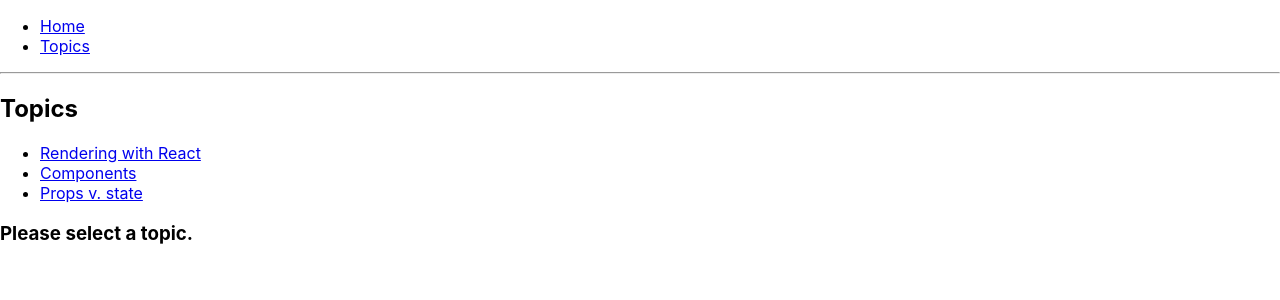
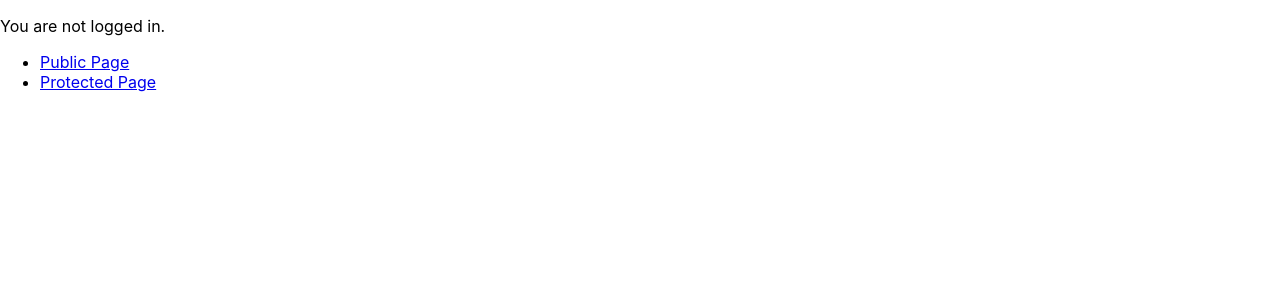
Before and after one commit to nchkdxlq/web-go, a React (Create React App) app in the folder react/learn/: page /topics in a window 1280 px wide. Shown: the top 300 px of the page. Built offline with nearby package versions, Linux system fonts and the light colour scheme.

Commit message:
Redirect Router

```diff
--- a/react/learn/src/router/App.js
+++ b/react/learn/src/router/App.js
@@ -12,13 +12,14 @@ import About from './pages/about';
 import Home from './pages/home';
 import Profile from './pages/profile';
 
-import NestingExample from './nesting'
+import NestingExample from './nesting';
+import RedirectExample from './redirect';
 
 
 export default class App extends PureComponent {
   render() {
     return (
-      <NestingExample />
+      <RedirectExample />
     )
   }
 }
--- a/react/learn/src/router/nesting/index.js
+++ b/react/learn/src/router/nesting/index.js
@@ -47,6 +47,9 @@ function Topics() {
   console.log(result);
 
   // [?] path 、url有什么区别
+  // The `path` lets us build <Route> paths that are
+  // relative to the parent route, while the `url` lets
+  // us build relative links.
   const { path, url } = result;
 
   return (
--- /dev/null
+++ b/react/learn/src/router/redirect/index.js
@@ -0,0 +1,139 @@
+import React, { memo } from 'react'
+import {
+  BrowserRouter,
+  Route,
+  Link,
+  Switch,
+  Redirect,
+  useHistory,
+  useLocation
+} from 'react-router-dom'
+
+export default memo(function AuthExample() {
+  console.log('AuthExample');
+
+  return (
+    <BrowserRouter>
+      <div>
+        <AuthButton />
+        <ul>
+          <li>
+            <Link to='/public'>Public Page</Link>
+          </li>
+          <li>
+            <Link to='/protected'>Protected Page</Link>
+          </li>
+        </ul>
+
+        <Switch>
+          <Route path='/public'>
+            <PublicPage />
+          </Route>
+          <Route path='/login'>
+            <LoginPage />
+          </Route>
+          <PrivateRoute path='/protected'>
+            <ProtectedPage />
+          </PrivateRoute>
+        </Switch>
+      </div>
+    </BrowserRouter>
+  )
+})
+
+
+const fakeAuth = {
+  isAuthenticated: false,
+  authenticate(cb) {
+    fakeAuth.isAuthenticated = true;
+    setTimeout(cb, 100);
+  },
+  signOut(cb) {
+    fakeAuth.isAuthenticated = false;
+    setTimeout(cb, 100);
+  }
+}
+
+function AuthButton() {
+  const history = useHistory()
+
+  return fakeAuth.isAuthenticated ? (
+    <p>
+      Welcome!{' '}
+      <button
+        onClick={() => {
+          fakeAuth.signOut(() => { history.push('/') });
+        }}
+      >
+        Sign Out
+      </button>
+    </p>
+  ) : (
+    <p>You are not logged in.</p>
+  );
+}
+
+
+function PrivateRoute({ children, ...rest }) {
+  const location = useLocation();
+  console.log('PrivateRoute', location);
+  console.log('rest', rest);
+  // return (
+  //   <Rout {...rest}
+  //     render={ ({ location }) =>
+  //       fakeAuth.isAuthenticated
+  //       ? children
+  //       : (
+  //         <Redirect to={{pathname: '/login', state: { from: location }}}/>
+  //       )
+  //     }
+  //   />
+  // );
+
+  return (
+    <Route {...rest}>
+      {
+        fakeAuth.isAuthenticated
+        ? children
+        : <Redirect to={{pathname: '/login', state: { from: location }}} />
+      }
+    </Route>
+  )
+
+  // return (
+  //   fakeAuth.isAuthenticated ? children : <Redirect to={{pathname: '/login', state: { from: location }}} />
+  // );
+}
+
+
+function PublicPage() {
+  return <h3>Public</h3>;
+}
+
+function ProtectedPage() {
+  const location = useLocation();
+  console.log('ProtectedPage', location);
+  return <h3>Protected</h3>
+}
+
+function LoginPage() {
+  const history = useHistory();
+  const location = useLocation();
+  console.log('LoginPage', location);
+
+  const { from = { pathname: "/" } } = location.state;
+  console.log('from', from);
+
+  const login = () => {
+    fakeAuth.authenticate(() => {
+      history.replace(from);
+    });
+  };
+
+  return (
+    <div>
+      <p>You must log in to view the page at {from.pathname}</p>
+      <button onClick={login}>Log in</button>
+    </div>
+  );
+}
```
